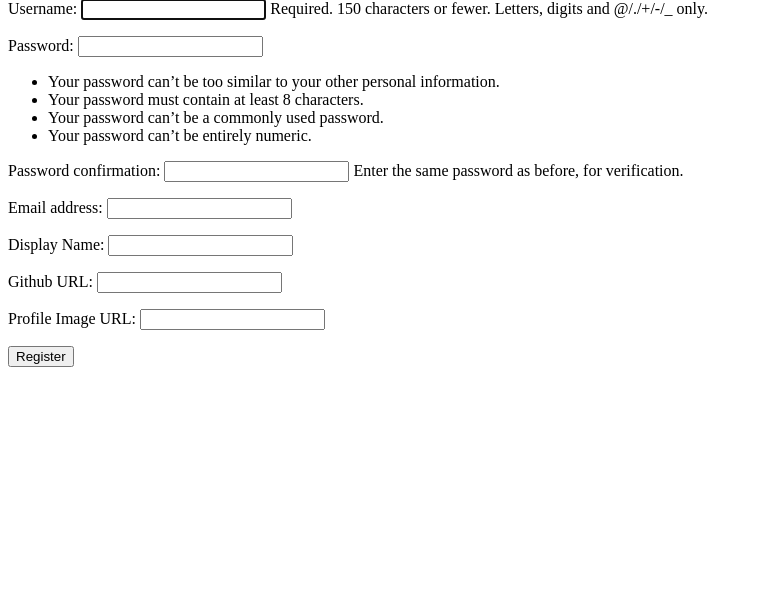
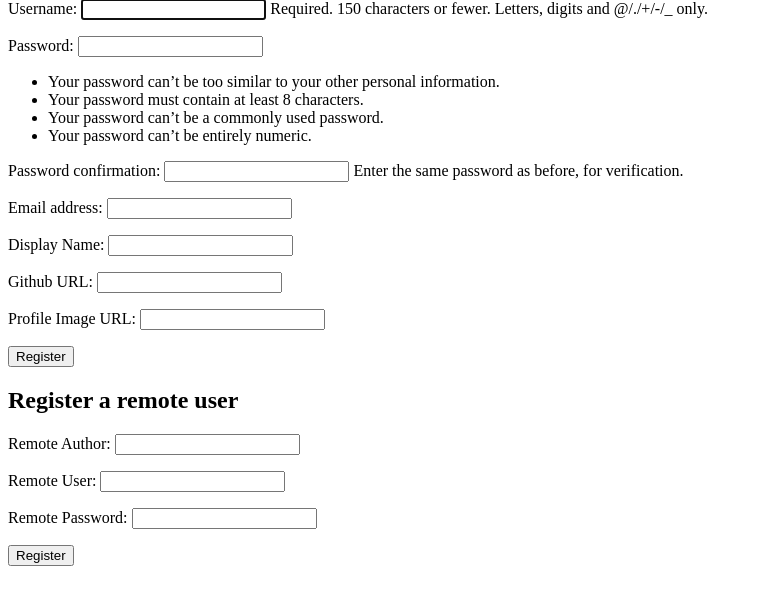
Before and after one commit to EricWeber33/cmput404_project, a Django app: page /register/ in a window 1280 px wide. Shown: the part 68-673 px from the top of the page, without its empty margins (0-762 px from the left). Run offline with Django 4.2, Linux system fonts and the light colour scheme.

Commit message:
add first bit of remote node connection

```diff
--- a/mysite/authors/forms.py
+++ b/mysite/authors/forms.py
@@ -14,3 +14,8 @@ class RegisterForm(UserCreationForm):
     class Meta:
         model = User
         fields = ['username', 'password1', 'password2', 'email', 'displayName', 'github', 'profileImage']
+
+class RemoteRegisterForm(forms.Form):
+    remote_author = forms.URLField(label="Remote Author")
+    username = forms.CharField(label="Remote User")
+    password = forms.CharField(label="Remote Password", widget=forms.PasswordInput())
--- a/mysite/authors/views.py
+++ b/mysite/authors/views.py
@@ -11,9 +11,11 @@ from rest_framework.permissions import IsAuthenticated
 from rest_framework.response import Response
 from rest_framework.views import APIView
 from rest_framework import status
-from .forms import LoginForm, RegisterForm
+from .forms import LoginForm, RegisterForm, RemoteRegisterForm
 from .models import Author, FollowRequest
 from inbox.models import Inbox
+import requests
+import json
 from .serializer import AuthorSerializer, AuthorListSerializer, FollowRequestSerializer
 
 from rest_framework import permissions
@@ -286,6 +288,8 @@ def login_view(request):
         if form.is_valid():
             username = form.cleaned_data['username']
             password = form.cleaned_data['password']
+            # This is probably a security vulnerability
+            request.session['user_data'] = [username, password]
             user = authenticate(request, username=username, password=password)
             if user is not None:
                 if user.is_superuser:
@@ -315,6 +319,7 @@ def register_view(request):
     '''
     if request.method == 'POST':
         form = RegisterForm(request.POST)
+        remote_form = RemoteRegisterForm(request.POST)
         if form.is_valid():
             displayName = form.cleaned_data.pop('displayName')
             github = form.cleaned_data.pop('github')
@@ -326,6 +331,8 @@ def register_view(request):
                     **form.cleaned_data, password=password)
                 user_id = uuid.uuid4().hex
                 domain = get_current_site(request).domain
+                if domain == "cmput404f22t17.herokuapp.com":
+                    domain = "https://" + domain + "/"
                 scheme = request.scheme
                 user_url = scheme + '://' + domain + '/authors/'+user_id+'/'
                 author = Author.objects.create(
@@ -345,10 +352,71 @@ def register_view(request):
             except Exception as e:
                 print(e)
                 form.add_error('Could not create account')
+        elif remote_form.is_valid():
+            try:
+                initialize_remote_user(remote_form.cleaned_data.pop('remote_author'),
+                                       remote_form.cleaned_data.pop('username'),
+                                       remote_form.cleaned_data.pop('password'))
+            except Exception as e:
+                #TODO clean up failed user creation in DB
+                pass
     else:
         form = RegisterForm()
-    return render(request, 'registration/register.html', {'form': form})
+        remote_form = RemoteRegisterForm();
+    return render(request, 'registration/register.html', {'form': form, 'remote_form': remote_form})
 
+def initialize_remote_user(remote_author, username, password):
+    host = remote_author.split('/authors/')[0]
+    with requests.Session() as client:
+        client.headers.update({
+            'Authorization': f'Basic {username}:{password}'
+        })
+        resp = client.get(remote_author)
+        if hasattr(resp, 'data'):
+            data = getattr(resp, 'data')
+        elif hasattr(resp, 'body'):
+            data = getattr(resp, 'body')
+        elif hasattr(resp, 'content'):
+            data = getattr(resp, 'content')
+        else:
+            raise Exception("Could not parse author object")
+        if type(data) == bytes:
+            data = data.decode('utf-8')
+        if type(data) == str:
+            data = json.loads(data)
+        author = make_author(host, data)
+        user = User.objects.create(
+            username=username,
+            password=make_password(password)
+        )
+        author.user=user
+        user.save()
+        author.save()
+
+def make_author(host, recieved_author):
+    assert type(recieved_author) == dict
+    if not recieved_author.get("id"):
+        raise Exception("could not parse author object")
+    a_id = recieved_author.get("id")
+    a_id = a_id.split('/')[-2] if a_id[-1] == '/' else a_id.split('/')[-1]
+    a_url = recieved_author.get("url") or f"{host}/authors/{a_id.split('authors/')[-1]}"
+    a_host = recieved_author.get("host") or host
+    a_displayName = recieved_author.get("displayName") or \
+                    recieved_author.get("displayname") or \
+                    recieved_author.get("display_name") or \
+                    None
+    if not a_displayName:
+        raise Exception("could not parse author object")
+    a_git = recieved_author.get("github") or ""
+    a_img = recieved_author.get("profileImage") or "https://cdn.pixabay.com/photo/2015/10/05/22/37/blank-profile-picture-973460_1280.png"
+    return Author.objects.create(
+        id=a_id,
+        url=a_url,
+        host=a_host,
+        displayName=a_displayName,
+        github=a_git,
+        profileImage=a_img
+    )
 
 def logout_view(request):
     '''
--- a/mysite/templates/registration/register.html
+++ b/mysite/templates/registration/register.html
@@ -13,4 +13,14 @@
   {% endfor %}
   <button type="submit">Register</button>
 </form>
+
+<h2>Register a remote user</h2>
+<form method="post" action="/register/">
+  {% csrf_token %}
+  {{ remote_form.as_p }}
+  {% for e in errors %}
+    <span class="login-error">{{e}}</span><br>
+  {% endfor %}
+  <button type="submit">Register</button>
+</form>
 {% endblock %}
```
Also changed, not shown: mysite/authors/serializer.py (+8 -0 lines), mysite/frontend/views.py (+34 -17 lines).
